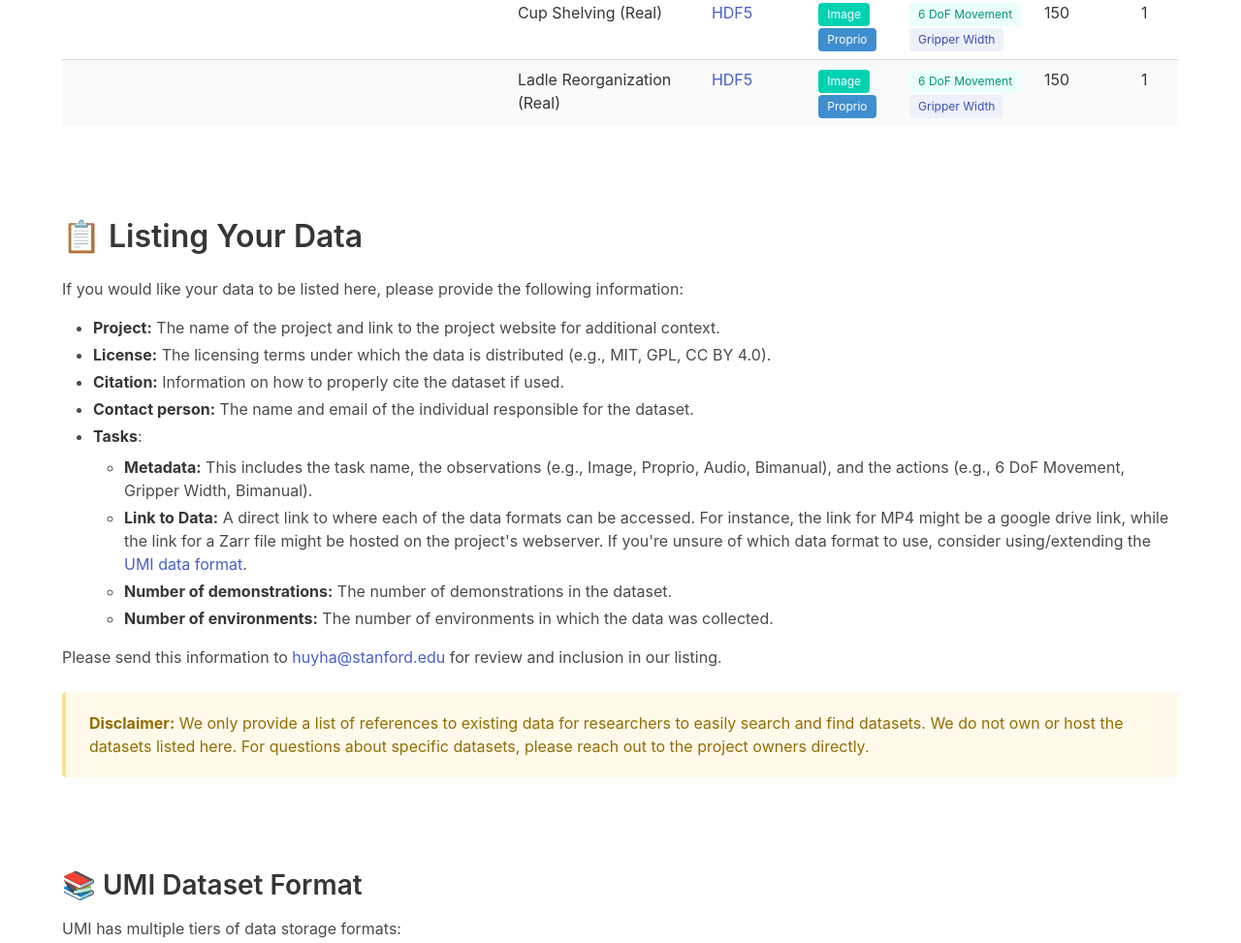
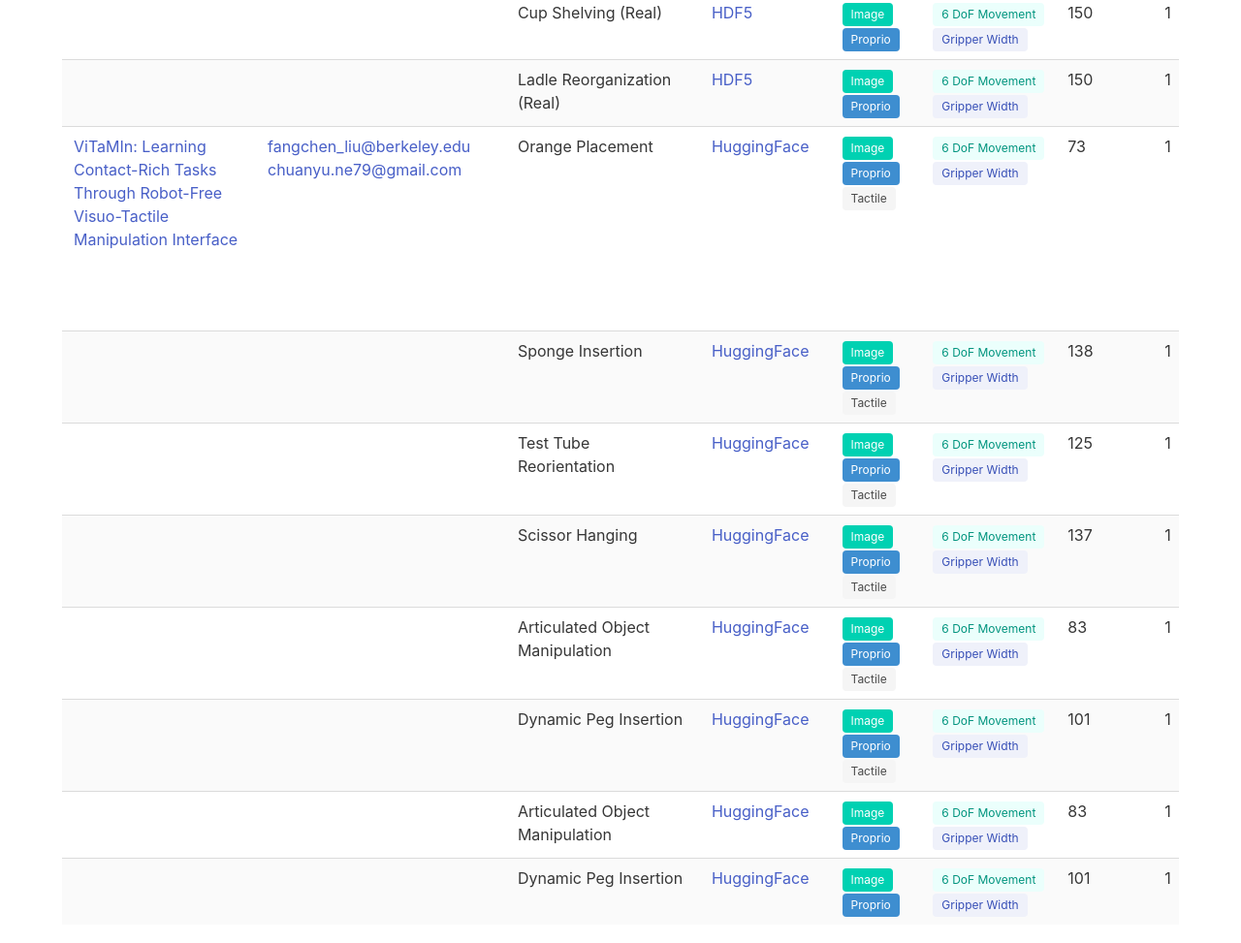
Before and after one commit to umi-data/umi-data.github.io, a plain HTML site: page index.html in a window 1280 px wide. Shown: the part 6373-7346 px from the top of the page at 97% size. Drawn offline with nearby package versions, Linux system fonts and the light colour scheme.

Commit message:
added vitamin

```diff
--- a/index.html
+++ b/index.html
@@ -532,9 +532,6 @@
                 "n_envs": 1,
                 "license": "MIT"
             },
-
-
-
             {
                 "task": "Pick Bread",
                 "data_links": {
@@ -655,7 +652,99 @@
                 "n_envs": 1,
                 "license": "MIT"
             },
+
+            {
+                "Project": "ViTaMIn: Learning Contact-Rich Tasks Through Robot-Free Visuo-Tactile Manipulation Interface",
+                "Project Link": "https://chuanyune.github.io/ViTaMIn_page/",
+                "contact": ["fangchen_liu@berkeley.edu", "chuanyu.ne79@gmail.com"],
+                "license": "MIT",
+                "citation": `@article{liu2025vitamin,
+  title={ViTaMIn: Learning Contact-Rich Tasks Through Robot-Free Visuo-Tactile Manipulation Interface},
+  author={Liu, Fangchen and Li, Chuanyu and Qin, Yihua and Shaw, Ankit and Xu, Jing and Abbeel, Pieter and Chen, Rui},
+  journal={arXiv preprint arXiv:2504.06156},
+  year={2025}
+}`,
+                "task": "Orange Placement",
+                "data_links": {
+                    "HuggingFace": "https://huggingface.co/datasets/chuanyune/ViTaMIn_dataset"
+                },
+                "obs": ["Image", "Proprio", "Tactile"],
+                "actions": ["6 DoF Movement", "Gripper Width"],
+                "n_demos": 73,
+                "n_envs": 1,
+            },
+            {
+                "task": "Sponge Insertion",
+                "data_links": {
+                    "HuggingFace": "https://huggingface.co/datasets/chuanyune/ViTaMIn_dataset"
+                },
+                "obs": ["Image", "Proprio", "Tactile"],
+                "actions": ["6 DoF Movement", "Gripper Width"],
+                "n_demos": 138,
+                "n_envs": 1,
+            },
+            {
+                "task": "Test Tube Reorientation",
+                "data_links": {
+                    "HuggingFace": "https://huggingface.co/datasets/chuanyune/ViTaMIn_dataset"
+                },
+                "obs": ["Image", "Proprio", "Tactile"],
+                "actions": ["6 DoF Movement", "Gripper Width"],
+                "n_demos": 125,
+                "n_envs": 1,
+            },
+            {
+                "task": "Scissor Hanging",
+                "data_links": {
+                    "HuggingFace": "https://huggingface.co/datasets/chuanyune/ViTaMIn_dataset"
+                },
+                "obs": ["Image", "Proprio", "Tactile"],
+                "actions": ["6 DoF Movement", "Gripper Width"],
+                "n_demos": 137,
+                "n_envs": 1,
+            },
+            {
+                "task": "Articulated Object Manipulation",
+                "data_links": {
+                    "HuggingFace": "https://huggingface.co/datasets/chuanyune/ViTaMIn_dataset"
+                },
+                "obs": ["Image", "Proprio", "Tactile"],
+                "actions": ["6 DoF Movement", "Gripper Width"],
+                "n_demos": 83,
+                "n_envs": 1,
+            },
+            {
+                "task": "Dynamic Peg Insertion",
+                "data_links": {
+                    "HuggingFace": "https://huggingface.co/datasets/chuanyune/ViTaMIn_dataset"
+                },
+                "obs": ["Image", "Proprio", "Tactile"],
+                "actions": ["6 DoF Movement", "Gripper Width"],
+                "n_demos": 101,
+                "n_envs": 1,
+            },
+            {
+                "task": "Articulated Object Manipulation",
+                "data_links": {
+                    "HuggingFace": "https://huggingface.co/datasets/chuanyune/ViTaMIn_dataset"
+                },
+                "obs": ["Image", "Proprio"],
+                "actions": ["6 DoF Movement", "Gripper Width"],
+                "n_demos": 83,
+                "n_envs": 1,
+            },
+            {
+                "task": "Dynamic Peg Insertion",
+                "data_links": {
+                    "HuggingFace": "https://huggingface.co/datasets/chuanyune/ViTaMIn_dataset"
+                },
+                "obs": ["Image", "Proprio"],
+                "actions": ["6 DoF Movement", "Gripper Width"],
+                "n_demos": 101,
+                "n_envs": 1,
+            }
         ];
+
 
         function generateTable(data) {
             let tableBody = document.querySelector("table tbody");
```
